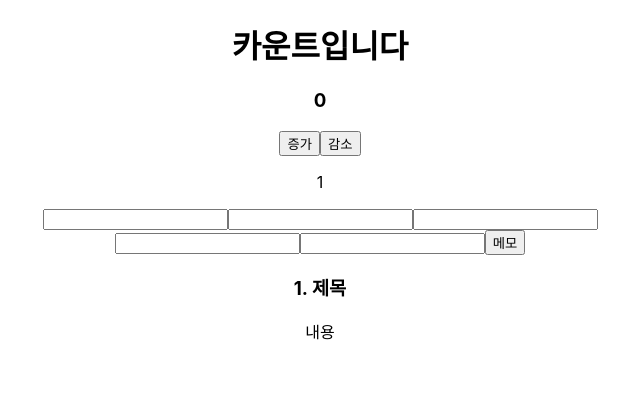
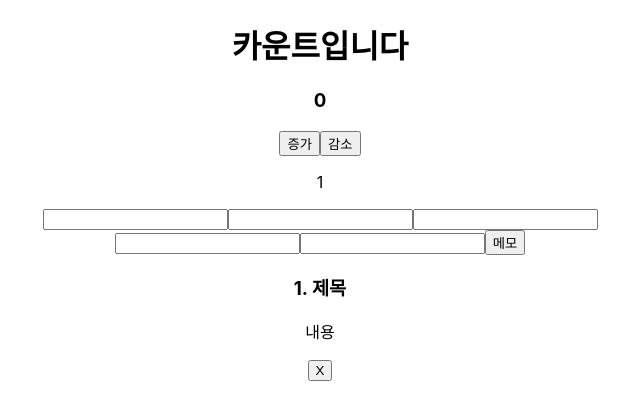
Before and after one commit to hj-Seong/green-react-redux, a React (Create React App) app in the folder redux-app/: page / in a window 1280 px wide. Shown: the top 420 px of the page, without its empty margins (320-960 px from the left). Built offline with nearby package versions, Linux system fonts and the light colour scheme.

Commit message:
1102 메모 삭제

```diff
--- a/redux-app/src/components/Memo.jsx
+++ b/redux-app/src/components/Memo.jsx
@@ -2,7 +2,7 @@ import { useCallback } from "react";
 import { useEffect } from "react";
 import { useState } from "react";
 import { useDispatch, useSelector } from "react-redux";
-import { addmemo } from "../modules/memo";
+import { addmemo, deletememo } from "../modules/memo";
 
 const Memo = () => {
     const memolist = useSelector((state)=>state.memo.memolist);
@@ -16,7 +16,13 @@ const Memo = () => {
     // useCallback을 사용해줄때, 입력값이 있다면 입력값에 따라바뀔수 있도록추가
     // 매개변수로 받아오는 값은 고정되지않음, 매개변수외의 값은 전부 고정
     const addMemo = useCallback(()=>{
-        dispatch( addmemo( {title:title, text:text} ) )},[dispatch,title,text])
+        dispatch( addmemo( {title:title, text:text} ) )
+    },[dispatch,title,text])
+
+    const deleteMemo = useCallback((id)=>{
+        dispatch(deletememo(id))
+    },[dispatch])
+
 
     useEffect(()=>{
         console.log(title,text)
@@ -32,6 +38,7 @@ const Memo = () => {
                     <div>
                         <h3>{memo.id}. {memo.title}</h3>
                         <p>{memo.text}</p>
+                        <button onClick={ ()=>{ deleteMemo(memo.id) }}>X</button>
                     </div>
                 ))
             }
--- a/redux-app/src/modules/memo.js
+++ b/redux-app/src/modules/memo.js
@@ -13,7 +13,8 @@ const initalState = {
 // 액션타입을 함수로 만들어서 내보내줌
 // addmemo에서 받아오는 매개변수 memo는 {title: "", text:""}의 형태로 사용할 예정
 export const addmemo = (memo) => ({type:"addMemo", payload: memo})
-
+// deltememo에서 받아오는 매개변수 id는 3과 같은 숫자값을 사용할 예정
+export const deletememo = (id) => ({type:"deleteMemo", payload : id})
 
 
 // 리듀서값 작성
@@ -30,6 +31,14 @@ function memo(state=initalState, action) {
             // 새로운 메모를 가지는 리스트
             const newMemoList = state.memolist.concat(newMemo)
             return { ...state, memolist : newMemoList, id : state.id+1}
+
+        case "deleteMemo":
+            // memo id를 가져와서, id값을 가진 메모를 제외하고 새로운 메모리스트생성
+            return {
+                ...state,
+                                        // payload:3 (id값 하나만 들어가 있음)
+                memolist : state.memolist.filter((memo)=>memo.id != action.payload)
+            }
         default:
             return state;
     }
```
